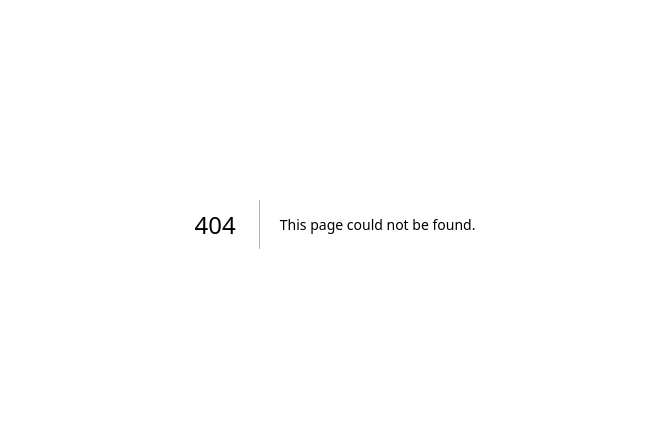
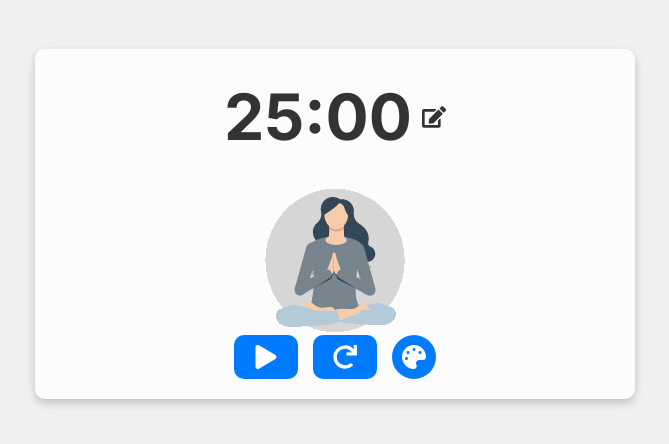
Before and after one commit to juanCC123/projectDakota, a Next.js app: page /pages/meditation in a window 1280 px wide. Before the commit this address had no page. Shown: the part 176-620 px from the top of the page, without its empty margins (305-974 px from the left). Built offline with nearby package versions, Linux system fonts and the light colour scheme.

Commit message:
cambios realizados

```diff
--- /dev/null
+++ b/public/style/timer.css
@@ -0,0 +1,192 @@
+.pomodoro-container {
+    display: flex;
+    justify-content: center;
+    align-items: center;
+    height: 100vh;
+    width: 100vw;
+    overflow: hidden;
+    position: relative;
+    background-color: #f0f0f0;
+}
+
+.background {
+    position: absolute;
+    top: 0;
+    left: 0;
+    width: 100%;
+    height: 100%;
+    z-index: -1;
+    background: linear-gradient(135deg, #c2e9fb 0%, #eaecc6 100%);
+    animation: backgroundAnimation 15s ease infinite;
+}
+
+@keyframes backgroundAnimation {
+    0% {
+        background-position: 0% 0%;
+    }
+
+    100% {
+        background-position: 100% 100%;
+    }
+}
+
+.timer-content {
+    display: flex;
+    flex-direction: column;
+    align-items: center;
+    justify-content: center;
+    text-align: center;
+    padding: 20px;
+    background: rgba(255, 255, 255, 0.8);
+    border-radius: 10px;
+    box-shadow: 0 4px 8px rgba(0, 0, 0, 0.2);
+    position: relative;
+    width: 90%;
+    max-width: 600px;
+}
+
+.timer-display {
+    font-size: 4rem;
+    font-weight: bold;
+    color: #333;
+    margin-bottom: 20px;
+}
+
+.edit-time-container {
+    display: flex;
+    flex-direction: column;
+    align-items: center;
+    gap: 10px;
+    background: rgba(255, 255, 255, 0.9);
+    border-radius: 10px;
+    padding: 20px;
+    box-shadow: 0 4px 8px rgba(0, 0, 0, 0.2);
+}
+
+.input-group {
+    display: flex;
+    flex-direction: column;
+    align-items: center;
+}
+
+.input-time-edit {
+    font-size: 1.5rem;
+    border: 2px solid #333;
+    background: transparent;
+    text-align: center;
+    width: 80px;
+    border-radius: 5px;
+    padding: 5px;
+}
+
+.save-button,
+.cancel-button {
+    background: #007bff;
+    color: white;
+    border: none;
+    border-radius: 10px;
+    padding: 10px 20px;
+    font-size: 0.9rem;
+    cursor: pointer;
+    transition: background 0.3s ease;
+}
+
+.save-button:hover,
+.cancel-button:hover {
+    background: #0056b3;
+}
+
+.cancel-button {
+    background: #dc3545;
+}
+
+.cancel-button:hover {
+    background: #c82333;
+}
+
+.time-display-container {
+    display: flex;
+    align-items: center;
+    cursor: pointer;
+}
+
+.time-display {
+    font-size: 4rem;
+    font-weight: bold;
+    color: #333;
+    margin-right: 10px;
+}
+
+.medication-image img {
+    width: 200px;
+    height: auto;
+    margin-bottom: 20px;
+}
+
+.controls {
+    display: flex;
+    gap: 15px;
+}
+
+.control-button {
+    background: #007bff;
+    color: white;
+    border: none;
+    border-radius: 10px;
+    padding: 10px 20px;
+    font-size: 1.5rem;
+    cursor: pointer;
+    transition: background 0.3s ease;
+}
+
+.control-button:hover {
+    background: #0056b3;
+}
+
+.color-picker-container {
+    display: none;
+    position: absolute;
+    bottom: 10px;
+    right: 10px;
+    background: rgba(255, 255, 255, 0.9);
+    padding: 10px;
+    border-radius: 10px;
+    box-shadow: 0 4px 8px rgba(0, 0, 0, 0.2);
+}
+
+.color-picker-container.visible {
+    display: block;
+}
+
+.color-picker {
+    border: none;
+    cursor: pointer;
+}
+
+.color-picker-button {
+    background: #007bff;
+    color: white;
+    border: none;
+    border-radius: 50%;
+    padding: 10px;
+    font-size: 1.5rem;
+    cursor: pointer;
+    transition: transform 0.3s ease, background 0.3s ease;
+}
+
+.color-picker-button:hover {
+    background: #0056b3;
+    transform: scale(1.2);
+}
+
+.animated-icon {
+    transition: transform 0.3s ease, color 0.3s ease;
+}
+
+.animated-icon:hover {
+    transform: scale(1.2) rotate(15deg);
+}
+
+.edit-icon {
+    font-size: 1.5rem;
+}
--- /dev/null
+++ b/src/app/components/component_appMental/Meditation.jsx
@@ -0,0 +1,163 @@
+"use client";
+import React, { useState, useEffect } from "react";
+import "@/../../public/style/timer.css";
+import { FaPlay, FaPause, FaRedo, FaEdit, FaPalette } from "react-icons/fa";
+
+const Timer = () => {
+  const [seconds, setSeconds] = useState(25 * 60);
+  const [isActive, setIsActive] = useState(false);
+  const [inputMinutes, setInputMinutes] = useState("");
+  const [inputSeconds, setInputSeconds] = useState("");
+  const [isEditing, setIsEditing] = useState(false);
+
+  useEffect(() => {
+    let interval = null;
+    if (isActive && !isEditing) {
+      interval = setInterval(() => {
+        setSeconds((prevSeconds) => {
+          if (prevSeconds === 0) {
+            clearInterval(interval);
+            setIsActive(false);
+            return 0;
+          }
+          return prevSeconds - 1;
+        });
+      }, 1000);
+    } else if (!isActive || isEditing) {
+      clearInterval(interval);
+    }
+    return () => clearInterval(interval);
+  }, [isActive, isEditing]);
+
+  const toggle = () => {
+    setIsActive(!isActive);
+  };
+
+  const reset = () => {
+    setIsActive(false);
+    setSeconds((inputMinutes || 0) * 60 + (inputSeconds || 0));
+  };
+
+  const handleInputMinutesChange = (event) => {
+    const value = Math.max(0, Math.min(99, Number(event.target.value))) || "";
+    setInputMinutes(value);
+    setSeconds((value || 0) * 60 + (inputSeconds || 0));
+  };
+
+  const handleInputSecondsChange = (event) => {
+    const value = Math.max(0, Math.min(59, Number(event.target.value))) || "";
+    setInputSeconds(value);
+    setSeconds((inputMinutes || 0) * 60 + (value || 0));
+  };
+
+  const setMeditationTime = () => {
+    setSeconds((inputMinutes || 0) * 60 + (inputSeconds || 0));
+    setIsEditing(false);
+  };
+
+  const formatTime = () => {
+    const minutes = Math.floor(seconds / 60);
+    const secs = seconds % 60;
+    return `${minutes.toString().padStart(2, "0")}:${secs
+      .toString()
+      .padStart(2, "0")}`;
+  };
+
+  const handleColorChange = (event) => {
+    document.querySelector(".pomodoro-container").style.backgroundColor =
+      event.target.value;
+  };
+
+  return (
+    <div className="pomodoro-container">
+      <div className="background">
+        <div className="leaves"></div>
+      </div>
+      <div className="timer-content">
+        <div className="timer-display">
+          {isEditing ? (
+            <div className="edit-time-container">
+              <div className="input-group">
+                <label>Min:</label>
+                <input
+                  type="number"
+                  value={inputMinutes}
+                  onChange={handleInputMinutesChange}
+                  className="input-time-edit"
+                  min="0"
+                  max="99"
+                  autoFocus
+                />
+              </div>
+              <div className="input-group">
+                <label>Seg:</label>
+                <input
+                  type="number"
+                  value={inputSeconds}
+                  onChange={handleInputSecondsChange}
+                  className="input-time-edit"
+                  min="0"
+                  max="59"
+                />
+              </div>
+              <button onClick={setMeditationTime} className="save-button">
+                Guardar
+              </button>
+              <button
+                onClick={() => setIsEditing(false)}
+                className="cancel-button">
+                Cancelar
+              </button>
+            </div>
+          ) : (
+            <div className="time-display-container">
+              <span onClick={() => setIsEditing(true)} className="time-display">
+                {formatTime()}
+              </span>
+              {!isActive && !isEditing && (
+                <FaEdit
+                  className="animated-icon edit-icon"
+                  onClick={() => setIsEditing(true)}
+                />
+              )}
+            </div>
+          )}
+        </div>
+        <div className="meditation-image">
+          <img src="/images/meditation.gif" alt="Animación de Meditación" />
+        </div>
+        <div className="controls">
+          <button onClick={toggle} className="control-button">
+            {isActive ? (
+              <FaPause className="animated-icon" />
+            ) : (
+              <FaPlay className="animated-icon" />
+            )}
+          </button>
+          <button onClick={reset} className="control-button">
+            <FaRedo className="animated-icon" />
+          </button>
+          <button
+            onClick={() =>
+              document
+                .querySelector(".color-picker-container")
+                .classList.toggle("visible")
+            }
+            className="color-picker-button">
+            <FaPalette className="animated-icon" />
+          </button>
+          <div className="color-picker-container">
+            <input
+              type="color"
+              id="background-color"
+              onChange={handleColorChange}
+              className="color-picker"
+            />
+          </div>
+        </div>
+      </div>
+    </div>
+  );
+};
+
+export default Timer;
--- a/src/app/globals.css
+++ b/src/app/globals.css
@@ -1,29 +1,37 @@
 @tailwind base;
 @tailwind components;
 @tailwind utilities;
-/* styles/globals.css */
 
-/* globals.css */
+
 
 ::-webkit-scrollbar {
-    width: 8px;
-    /* Ancho de la barra de desplazamiento */
+    width: 18px;
 }
 
 ::-webkit-scrollbar-track {
-    background: rgba(255, 255, 255, 0.1);
-    /* Fondo de la pista de desplazamiento */
-    border-radius: 8px;
+    background: #1a1a1a;
+
 }
 
 ::-webkit-scrollbar-thumb {
-    background: #00bfff;
-    /* Color del pulgar de desplazamiento */
-    border-radius: 8px;
-    box-shadow: 0 0 5px rgba(0, 0, 0, 0.3);
+    background: linear-gradient(180deg, #00c6ff, #0072ff);
+
+    border-radius: 10px;
+
+    border: 3px solid #1a1a1a;
+
 }
 
+
 ::-webkit-scrollbar-thumb:hover {
-    background: #1e90ff;
-    /* Color del pulgar al pasar el ratón por encima */
+    background: linear-gradient(180deg, #00c6ff, #0072ff);
+    box-shadow: 0 0 10px rgba(0, 123, 255, 0.6);
+
 }
+
+::-webkit-scrollbar-thumb:active {
+    background: linear-gradient(180deg, #0072ff, #00c6ff);
+
+    box-shadow: 0 0 20px rgba(0, 123, 255, 0.9);
+
+}
--- a/src/app/page.js
+++ b/src/app/page.js
@@ -11,11 +11,11 @@ export default function Home() {
     // Simular un tiempo de carga
     const timer = setTimeout(() => {
       setLoading(false);
-      router.push("/pages/portafolio"); // Redirige después de la carga
-    }, 3000); // 3 segundos de carga, puedes ajustar el tiempo
+      router.push("/pages/portfolio"); // Redirige después de la carga
+    }, 2000);
 
     return () => clearTimeout(timer);
-  }, [router]); // Asegúrate de incluir router en las dependencias
+  }, [router]);
 
   return loading ? (
     <LoadingScreen />
--- a/src/app/pages/ToDoList/page.js
+++ b/src/app/pages/ToDoList/page.js
@@ -1,12 +1,5 @@
 import ToDoList from "@/app/components/component_appMental/ToDoList";
-import React from "react";
 
-const App = () => {
-  return (
-    <div className="min-h-screen bg-gray-100 flex flex-col items-center p-8">
-      <ToDoList />
-    </div>
-  );
-};
-
-export default App;
+export default function ToDoListFunction() {
+  return <ToDoList />;
+}
--- a/src/app/pages/login/page.js
+++ b/src/app/pages/login/page.js
@@ -1,5 +1,5 @@
 import LoginForm from "@/app/components/component_login/LoginForm";
 
-export default function Home() {
+export default function Login() {
   return <LoginForm />;
 }
--- /dev/null
+++ b/src/app/pages/meditation/page.js
@@ -0,0 +1,5 @@
+import Timer from "@/app/components/component_appMental/Meditation";
+
+export default function MeditationFunction() {
+  return <Timer />;
+}
--- a/src/app/pages/portafolio/page.js
+++ b/src/app/pages/portfolio/page.js
@@ -5,7 +5,7 @@ import EmailSection from "@/app/components/component_portaf/EmailSection";
 import Footer from "@/app/components/component_portaf/Footer";
 import Navbar from "@/app/components/component_portaf/Navbar";
 
-export default function Home() {
+export default function portfolio() {
   return (
     <main className="flex min-h-screen flex-col bg-[#121212]">
       /* Cambiar colores del fondo */
```
Also changed, not shown: next.config.js (+21 -6 lines), src/app/components/component_appMental/ToDoList.jsx (+47 -40 lines), src/app/pages/mental/page.js (+2 -6 lines), src/app/pages/notebook/page.js (+2 -5 lines), public/images/cursor.png (added), public/images/meditation.gif (added).
